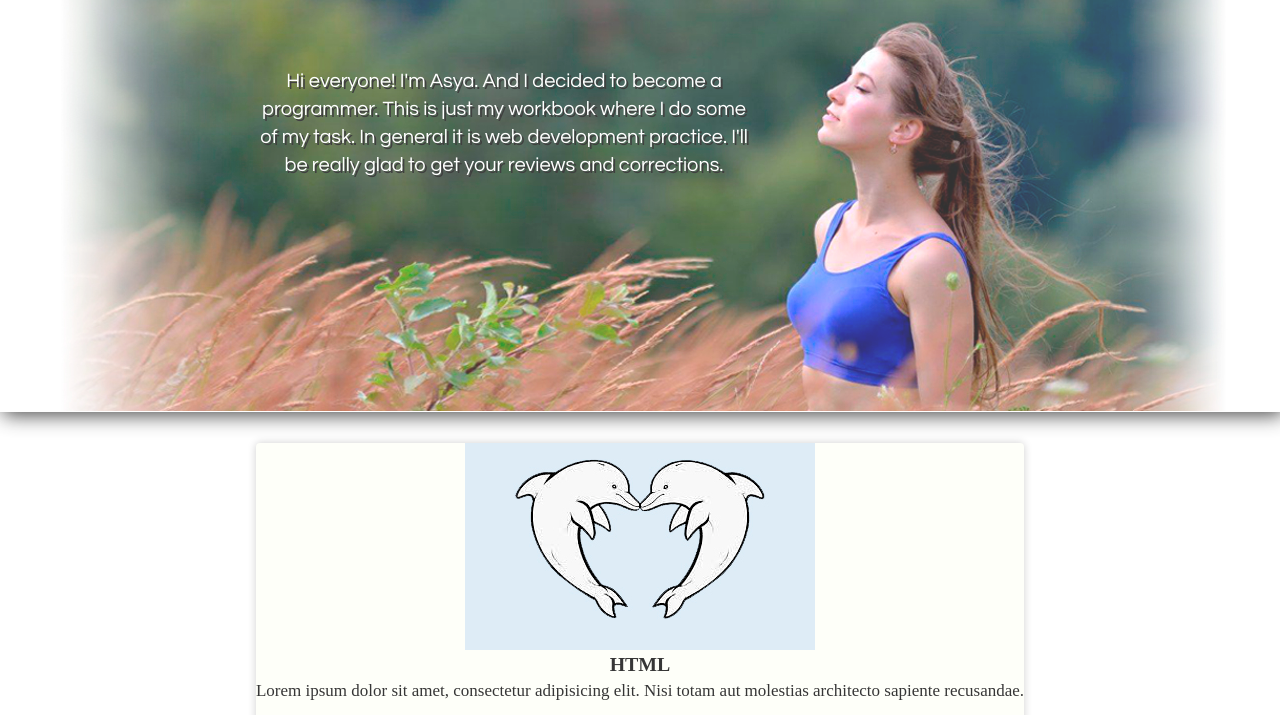
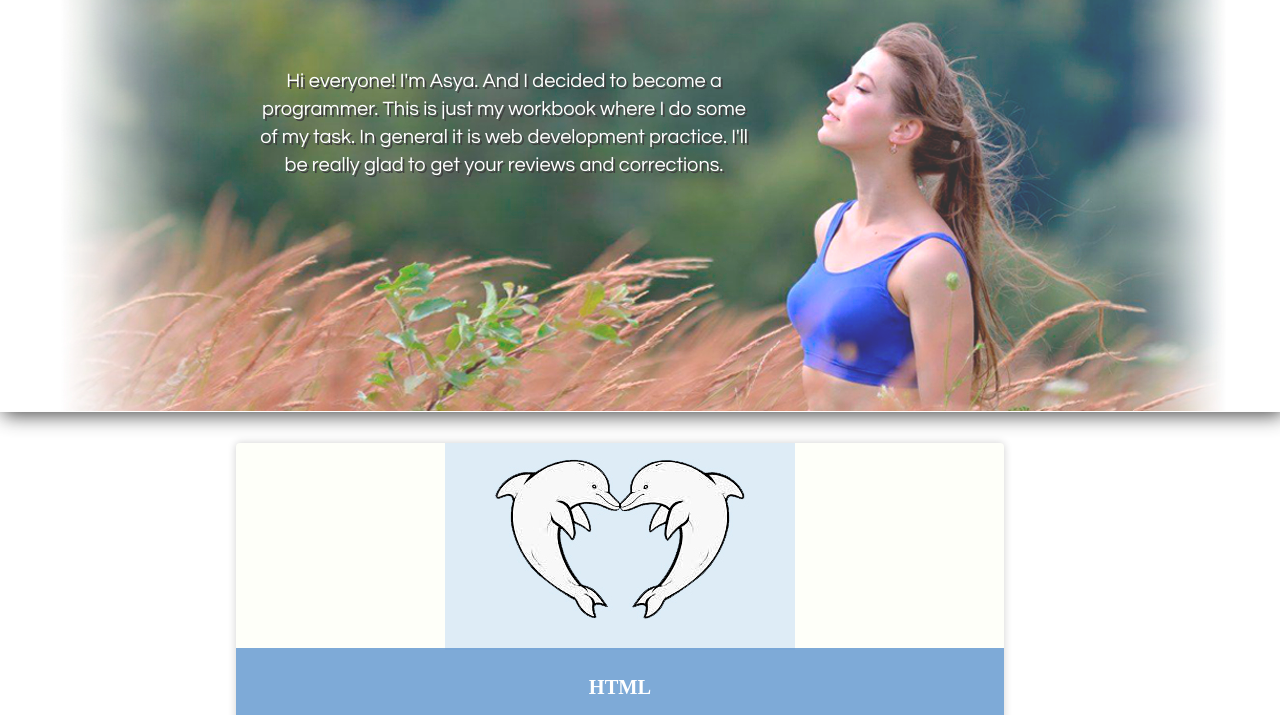
Before and after one commit to Oleksandra-Kaplun/Workbook, a plain HTML site: page index.html in a window 1280 px wide. Shown: the part 74-789 px from the top of the page. Drawn offline with Linux system fonts and the light colour scheme.

Commit message:
Change main container

```diff
--- a/css/main.css
+++ b/css/main.css
@@ -97,9 +97,42 @@ footer{
 	text-decoration: none;
 	box-shadow: rgba(0, 0, 0, 0.19) 0 0 8px 0;
 	border-radius: 4px;
-	margin-right: 10px;
+	margin-right: 50px;
 	margin-left: 10px;
 }
 .card span{
 	display: block;
 }
+.card .card-header{
+	position: relative;
+	height: 275px;
+	overflow: hidden;
+	background-repeat: no-repeat;
+}
+.card .card-header:hover, .card .card-header:focus{
+	background-color: rgba(255, 255, 255, 0);
+}
+.card .card-title{
+	background: rgba(104, 156, 210, 0.85);
+	padding: 3.5% 0 2.5% 0;
+	color: #fff;
+	position: absolute;
+	bottom: 0;
+	width: 100%;
+}
+.card:hover .card-title, .card:focus .card-title{
+	background: rgba(104, 156, 210, 0.95);
+}
+.card .card-title h3{
+	font-size: 1.2em;
+	line-height: 1.2;
+	padding: 0 10.5%;
+	margin: 0;
+}
+.card .card-summary{
+	padding: 5% 5% 3% 5%;
+}
+.card:hover, .card:focus{
+	background: #F5f5f5;
+	box-shadow: rgba(0, 0, 0, 0.45) 0px 0px 20px 0px;
+}
```
